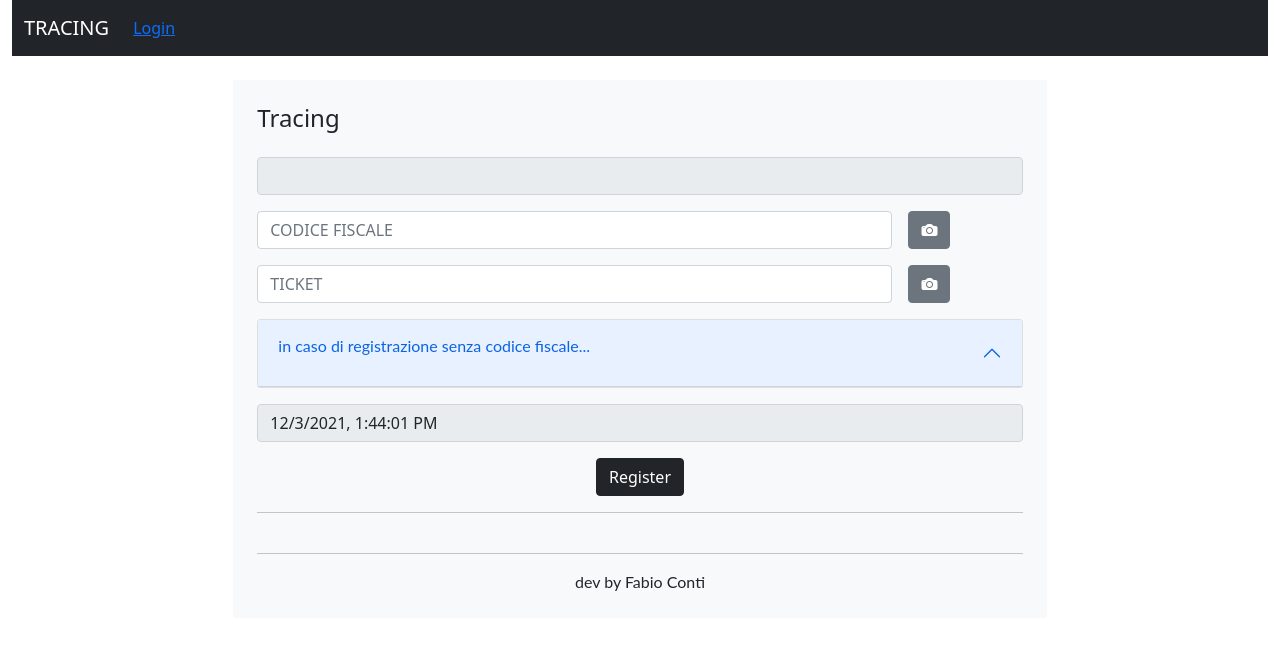
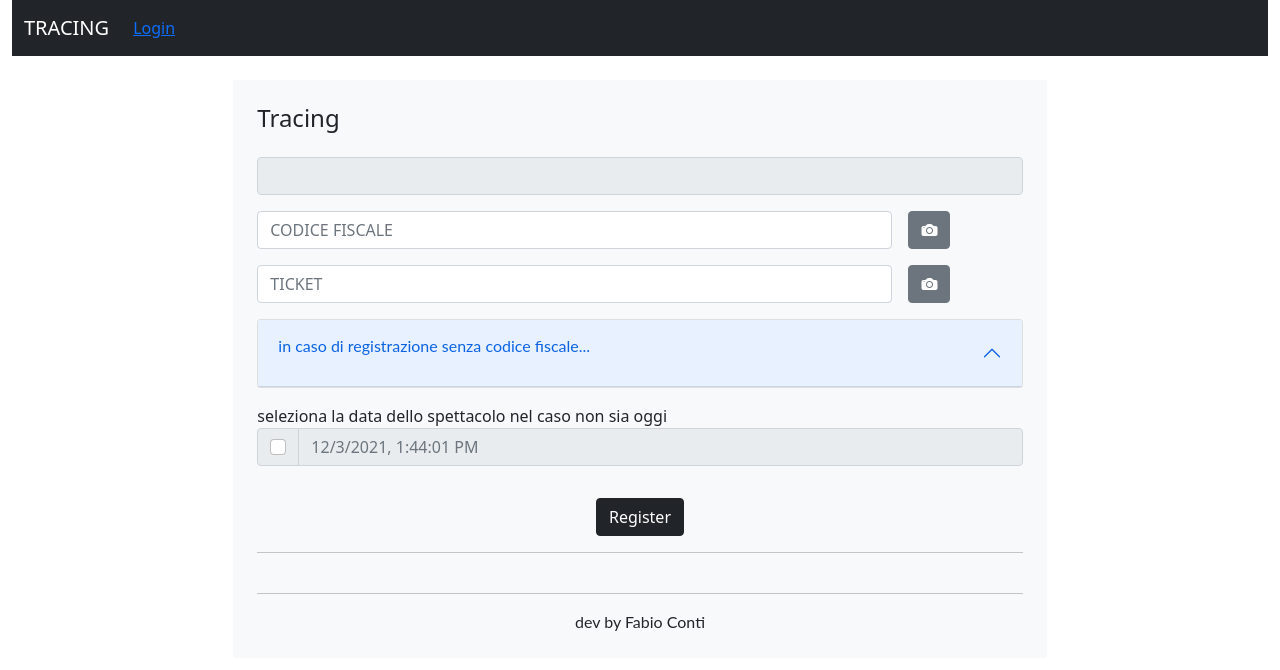
Before and after one commit to eternauta109/webtracing-frontend, a React (Create React App) app: page /tracing in a window 1280 px wide. Shown: the top 670 px of the page. Built offline with nearby package versions, Linux system fonts and the light colour scheme.

Commit message:
migliorata gestione delle date

```diff
--- a/public/index.html
+++ b/public/index.html
@@ -19,6 +19,7 @@
   </head>
   <body>
     <div id="root"></div>
+
     <script
       src="https://cdn.jsdelivr.net/npm/bootstrap@5.1.3/dist/js/bootstrap.bundle.min.js"
       integrity="sha384-ka7Sk0Gln4gmtz2MlQnikT1wXgYsOg+OMhuP+IlRH9sENBO0LRn5q+8nbTov4+1p"
--- a/src/component/registrationElement.js
+++ b/src/component/registrationElement.js
@@ -7,7 +7,7 @@ import "react-toastify/dist/ReactToastify.css";
 function RegistrationElement({ registration, reg, setRegistrer }) {
   const [select, setSelect] = useState("");
   const URL = "https://webtracing.herokuapp.com/tracing/";
-  console.log("registartion", reg);
+  /* console.log("registartion", reg); */
 
   const handleSubmit = async (e) => {
     e.preventDefault();
--- a/src/component/tracing.js
+++ b/src/component/tracing.js
@@ -5,6 +5,7 @@ import { ToastContainer, toast } from "react-toastify";
 import "react-toastify/dist/ReactToastify.css";
 import axios from "axios";
 import ModalPhoto from "./modalPhoto";
+import moment from "moment";
 
 export const Tracing = ({ cinema, totScreen }) => {
   const URL = "https://webtracing.herokuapp.com/tracing";
@@ -14,6 +15,8 @@ export const Tracing = ({ cinema, totScreen }) => {
   const buttonSubmit = useRef("");
   const [screen, setScreen] = useState();
   const [time, setTime] = useState();
+  const [anotherDay, SetAnotherDay] = useState(false);
+  const [datashow, setDataShow] = useState("");
   /* const date = new Date().toLocaleString() + ''; */
   const agregato = useRef();
   const number = useRef();
@@ -25,6 +28,8 @@ export const Tracing = ({ cinema, totScreen }) => {
     agregato.current.value = null;
     number.current.value = null;
     ticket.current.value = null;
+
+    SetAnotherDay(false);
   }
 
   const errorHandle = (msg) => {
@@ -42,6 +47,7 @@ export const Tracing = ({ cinema, totScreen }) => {
   const onSubmit = async (event) => {
     event.preventDefault();
 
+    /* console.log(datashow); */
     if (!cinema) {
       alert("fai prima il login grazie");
       return;
@@ -54,12 +60,14 @@ export const Tracing = ({ cinema, totScreen }) => {
       ticket: ticket.current.value,
       nome: agregato.current.value,
       phone: number.current.value,
+
       screen,
       time,
 
       onDb: false,
-      date: new Date().toLocaleString() + ""
+      date: anotherDay ? datashow : moment().format("YYYY-MM-DD")
     };
+    /* console.log(regForm); */
 
     //controlli
     if (!regForm.fiscale) {
@@ -81,6 +89,8 @@ export const Tracing = ({ cinema, totScreen }) => {
       regForm.time = "";
     }
 
+    //chiamata all'api
+
     await axios
       .post(URL, {
         registration: {
@@ -91,7 +101,7 @@ export const Tracing = ({ cinema, totScreen }) => {
           screen: regForm.screen,
           time: regForm.time,
           ticket: regForm.ticket,
-          date: new Date().toLocaleString() + ""
+          date: regForm.date
         }
       })
       .then((res) => {
@@ -121,11 +131,11 @@ export const Tracing = ({ cinema, totScreen }) => {
 
     let newArrya = [...registrer];
     regForm = { ...regForm, onDb: true, count: counter };
-    console.log("final regform", regForm);
+    /* console.log("final regform", regForm); */
     newArrya[counter] = regForm;
 
     setRegistrer(newArrya);
-    console.log(newArrya);
+    /* console.log(newArrya); */
     if (counter === 2) {
       setCounter(0);
     }
@@ -144,6 +154,35 @@ export const Tracing = ({ cinema, totScreen }) => {
       /* console.log(e.key) */
       buttonSubmit.current.focus();
     }
+  };
+
+  const GiornoShow = () => {
+    if (!anotherDay) {
+      return (
+        <input
+          name="date"
+          className="form-control text-muted"
+          aria-label="Disabled input example"
+          placeholder="date"
+          value={new Date().toLocaleString() + ""}
+          disabled
+        />
+      );
+    } else {
+      return (
+        <input
+          type="date"
+          value={datashow}
+          onChange={onChangeDate}
+          className="form-control "
+          aria-label="Text input with checkbox"
+        />
+      );
+    }
+  };
+
+  const onChangeDate = (e) => {
+    setDataShow(e.target.value);
   };
 
   useEffect(() => {}, []);
@@ -193,6 +232,7 @@ export const Tracing = ({ cinema, totScreen }) => {
               <div className="col-2">
                 <ModalPhoto origin={"ticket"} setInput={ticket} />
               </div>
+
               <div className="col-12">
                 <Accordion
                   setScreen={setScreen}
@@ -203,15 +243,22 @@ export const Tracing = ({ cinema, totScreen }) => {
                 />
               </div>
 
-              <div className="col-12">
-                <input
-                  name="date"
-                  className="form-control"
-                  aria-label="Disabled input example"
-                  placeholder="date"
-                  value={new Date().toLocaleString() + ""}
-                  disabled
-                />
+              <div className="col12">
+                <label htmlFor="input-group">
+                  seleziona la data dello spettacolo nel caso non sia oggi
+                </label>
+                <div className="input-group mb-3">
+                  <div className="input-group-text">
+                    <input
+                      className="form-check-input mt-0"
+                      type="checkbox"
+                      checked={anotherDay}
+                      onChange={() => SetAnotherDay(!anotherDay)}
+                      aria-label="Checkbox for following text input"
+                    />
+                  </div>
+                  <GiornoShow />
+                </div>
               </div>
 
               <div className="col-12 d-flex justify-content-center">
```
